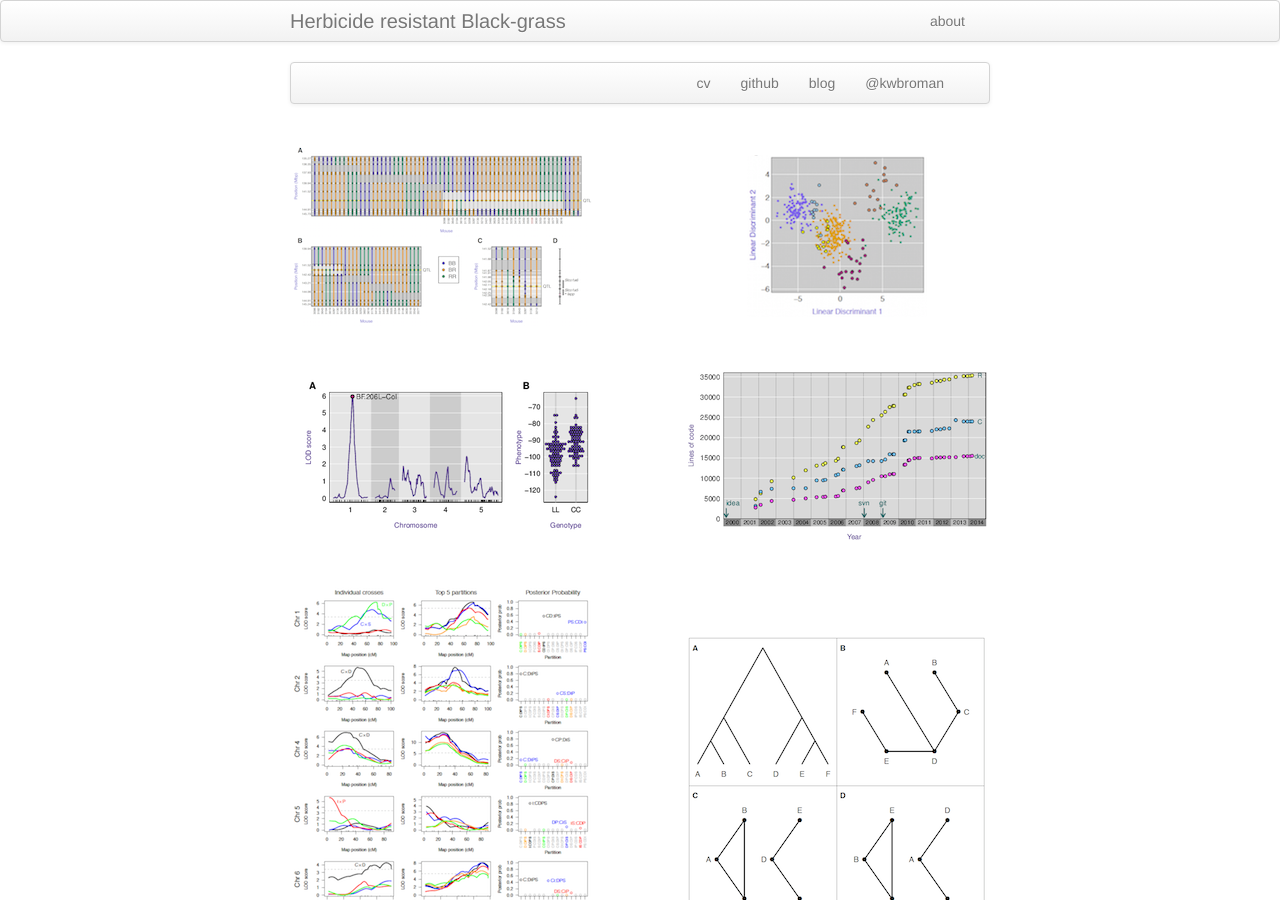
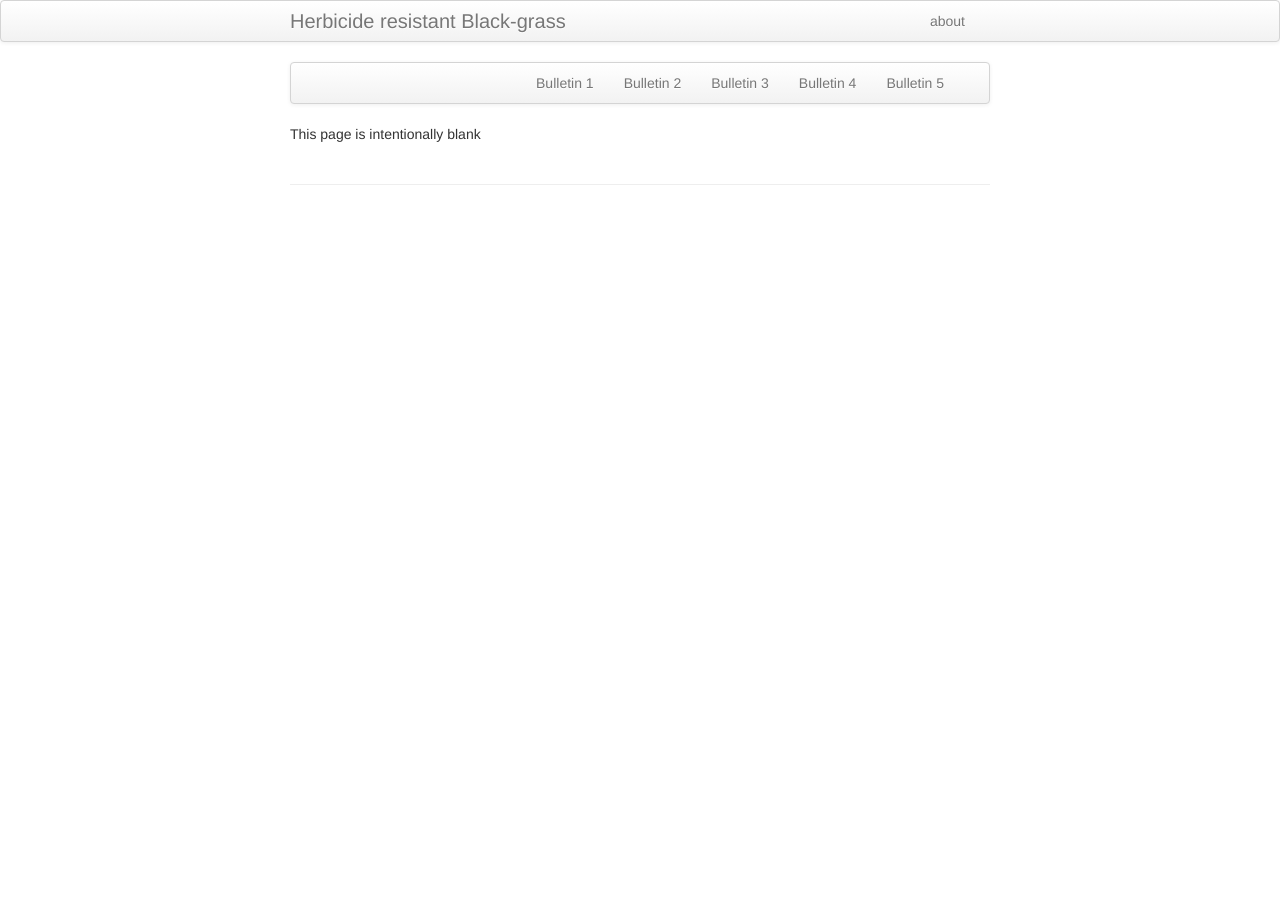
Before and after one commit to DavidComont/davidcomont.github.io, a Jekyll site: the page built from morefigs.md, in a window 1280 px wide and 900 px high. Built offline with Jekyll 4.4.1, drawn with Linux system fonts in a browser that asks for light colours.

Commit message:
Update morefigs.md

```diff
--- a/morefigs.md
+++ b/morefigs.md
@@ -6,115 +6,13 @@
 <div class="navbar">
   <div class="navbar-inner">
       <ul class="nav">
-          <li><a href="{{ BASE_PATH }}/assets/broman_cv.pdf">cv</a></li>
-          <li><a href="https://github.com/kbroman">github</a></li>
-          <li><a href="https://kbroman.org/blog">blog</a></li>
-          <li><a href="https://twitter.com/kwbroman">@kwbroman</a></li>
+          <li><a href="{{ BASE_PATH }}/assets/BlackGrassBulletin_Issue1.pdf">Bulletin 1</a></li>
+          <li><a href="{{ BASE_PATH }}/assets/BlackGrassBulletin_Issue2.pdf">Bulletin 2</a></li>
+          <li><a href="{{ BASE_PATH }}/assets/BlackGrassBulletin_Issue3.pdf">Bulletin 3</a></li>
+          <li><a href="{{ BASE_PATH }}/assets/BlackGrassBulletin_Issue4.pdf">Bulletin 4</a></li>
+          <li><a href="{{ BASE_PATH }}/assets/BlackGrassBulletin_Issue5.pdf">Bulletin 5</a></li>
       </ul>
   </div>
 </div>
 
-<table class="wide">
-<tr>
-  <td class="left">
-    <a href="pages/publpics/isletc6_fig4.html">
-        <img src="assets/publpics/isletc6_fig4.png" alt="Tian et al. (2015) Fig 4" title="Tian et al. (2015) Fig 4"/>
-    </a>
-  </td>
-  <td class="right">
-    <a href="pages/publpics/tian2016_fig4.html">
-        <img src="assets/publpics/tian2016_fig4.png" alt="Tian et
-        al. (2016) Fig 4" title="Tian et al. (2016) Fig 4"/>
-    </a>
-  </td>
-</tr>
-<tr>
-  <td class="left">
-    <a href="pages/publpics/rqtlexper_fig1.html">
-        <img src="assets/publpics/rqtlexper_fig1.png" alt="Broman (2014) Fig 1" title="Broman (2014) Fig 1"/>
-    </a>
-  </td>
-  <td class="right">
-    <a href="pages/publpics/rqtlexper_fig2.html">
-        <img src="assets/publpics/rqtlexper_fig2.png" alt="Broman (2014) Fig 2" title="Broman (2014) Fig 2"/>
-    </a>
-  </td>
-</tr>
-<tr>
-  <td class="left">
-    <a href="pages/publpics/phyloqtl_fig6.html">
-        <img src="assets/publpics/phyloqtl_fig6.png" alt="Broman et al. (2012) Fig 6" title="Broman et al. (2012) Fig 6"/>
-    </a>
-  </td>
-  <td class="right">
-    <a href="pages/publpics/phyloqtl_fig2.html">
-        <img src="assets/publpics/phyloqtl_fig2.png" alt="Broman et al. (2012) Fig 2" title="Broman et al. (2012) Fig 2"/>
-    </a>
-  </td>
-</tr>
-<tr>
-  <td class="left">
-    <a href="pages/publpics/rigenome_fig2.html">
-        <img src="assets/publpics/rigenome_fig2.png" alt="Broman (2005) Fig 2" title="Broman (2005) Fig 2"/>
-    </a>
-  </td>
-  <td class="right">
-    <a href="pages/publpics/rigenome_fig6.html">
-        <img src="assets/publpics/rigenome_fig6.png" alt="Broman (2005) Fig 6" title="Broman (2005) Fig 6"/>
-    </a>
-  </td>
-</tr>
-<tr>
-  <td class="left">
-    <a href="pages/publpics/inversion_fig1.html">
-        <img src="assets/publpics/inversion_fig1.png" alt="Broman et al. (2003) Fig 1" title="Broman et al. (2003) Fig 1"/>
-    </a>
-  </td>
-  <td class="right">
-    <a href="pages/publpics/preCCprob_tabS13.html">
-        <img src="assets/publpics/preCCprob_tabS13.png" alt="Broman (2012) Table S13" title="Broman (2012) Table S13"/>
-    </a>
-  </td>
-</tr>
-<tr>
-  <td class="left">
-    <a href="pages/publpics/inversion_fig2.html">
-        <img src="assets/publpics/inversion_fig2.png" alt="Broman et al. (2003) Fig 2" title="Broman et al. (2003) Fig 2"/>
-    </a>
-  </td>
-  <td class="right">
-    <a href="pages/publpics/interfer_fig1.html">
-        <img src="assets/publpics/interfer_fig1.png" alt="Broman and Weber (2000) Fig 1" title="Broman and Weber (2000) Fig 1"/>
-    </a>
-  </td>
-</tr>
-<tr>
-  <td class="left">
-    <a href="pages/publpics/xchr_fig2.html">
-        <img src="assets/publpics/xchr_fig2c.png" alt="Broman et al. (2006) Fig 2c" title="Broman et al. (2006) Fig 2c"/>
-    </a>
-  </td>
-  <td class="right">
-    <a href="pages/publpics/mousebc_fig3.html">
-        <img src="assets/publpics/mousebc_fig3.png" alt="Broman et al. (2002) Fig 3" title="Broman et al. (2002) Fig 3"/>
-    </a>
-  </td>
-</tr>
-<tr>
-  <td class="left">
-    <a href="pages/publpics/geneticmaps_fig3.html">
-        <img src="assets/publpics/geneticmaps_fig3a.png" alt="Broman et al. (1998) Fig 3a" title="Broman et al. (1998) Fig 3a"/>
-    </a>
-  </td>
-  <td class="right">
-  </td>
-</tr>
-</table>
-
-<div class="navbar">
-  <div class="navbar-inner">
-      <ul class="nav">
-          <li><a href="index.html">back</a></li>
-      </ul>
-  </div>
-</div>
+This page is intentionally blank
```
